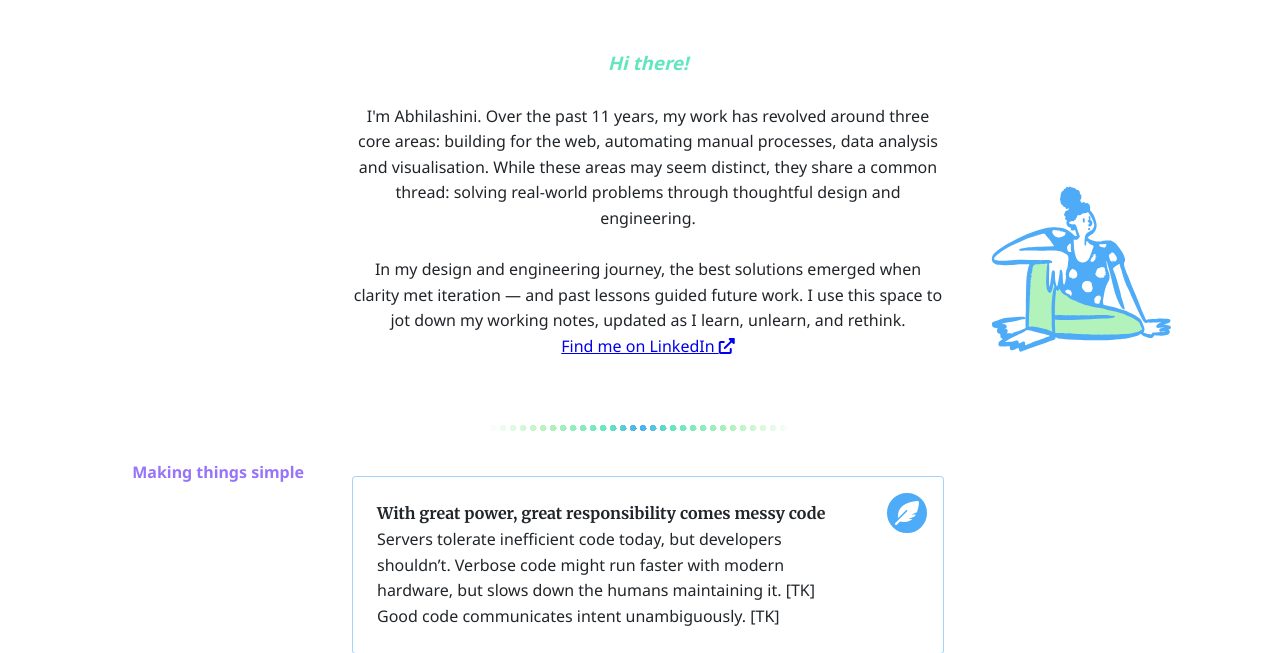
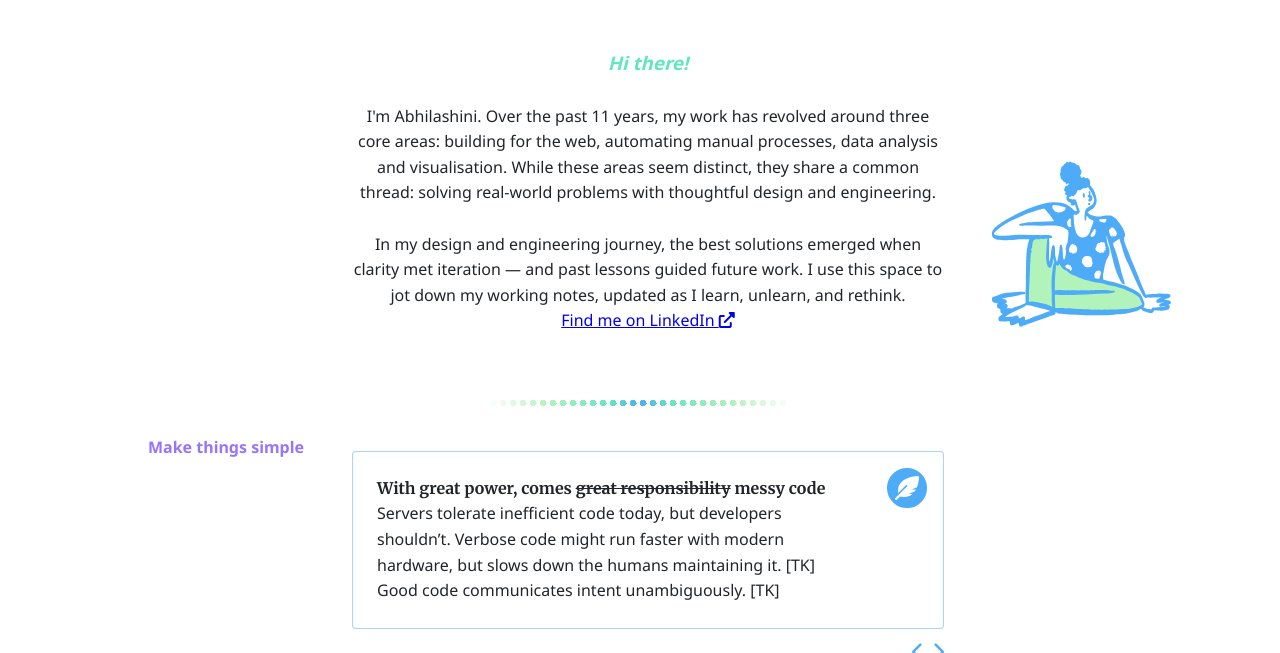
Before and after one commit to abhilashini/abhilashini.github.io, a Jekyll site: the page built from index.md, in a window 1280 px wide and 1400 px high, cut to the strip 0-653 px from the top of the window. Built offline with Jekyll 4.4.1, drawn with Linux system fonts in a browser that asks for light colours; some of the changed text lies outside the part shown.

Commit message:
Small content tweaks

```diff
--- a/_data/philosophy.yaml
+++ b/_data/philosophy.yaml
@@ -1,4 +1,4 @@
-- heading: "With great power, great responsibility comes messy code"
+- heading: "With great power, comes ~~great responsibility~~ messy code"
   text: >-
     Servers tolerate inefficient code today, but developers shouldn't.
     Verbose code might run faster with modern hardware,
--- a/index.md
+++ b/index.md
@@ -7,7 +7,7 @@ layout: default
   <section class="section" id="intro">
     <h3 class="sub-heading">Hi there!</h3>
     <br/>
-    <p>I'm Abhilashini. Over the past 11 years, my work has revolved around three core areas: building for the web, automating manual processes, data analysis and visualisation. While these areas may seem distinct, they share a common thread: solving real-world problems through thoughtful design and engineering.</p>
+    <p>I'm Abhilashini. Over the past 11 years, my work has revolved around three core areas: building for the web, automating manual processes, data analysis and visualisation. While these areas seem distinct, they share a common thread: solving real-world problems with thoughtful design and engineering.</p>
     <br/>
     <p>In my design and engineering journey, the best solutions emerged when clarity met iteration — and past lessons guided future work. I use this space to jot down my working notes, updated as I learn, unlearn, and rethink.</p>
     <a href="https://www.linkedin.com/in/abhilashini">Find me on LinkedIn <i class="fas fa-external-link-alt"></i></a>
@@ -20,7 +20,7 @@ layout: default
 <!-- Philosophy Section -->
 <section class="section" id="philosophy">
   <h1 class="section-title section-title--left" data-section="philosophy">
-    Making things simple
+    Make things simple
   </h1>
   <div class="content">
     {% include carousel.html items=site.data.philosophy %}
```
